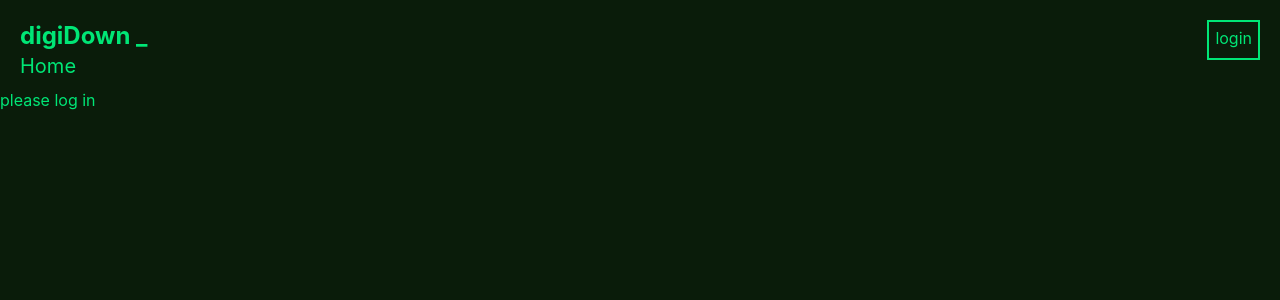
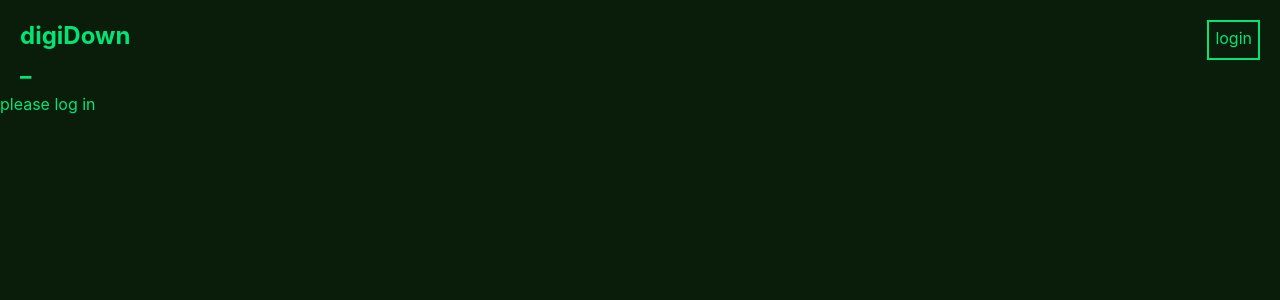
Before and after one commit to lucywho/digiDown, a Next.js app: page /setup in a window 1280 px wide. Shown: the top 300 px of the page. Built offline with nearby package versions, Linux system fonts and the light colour scheme; no server answers.

Commit message:
cleans up header styling and condit buttons

```diff
--- a/components/Heading.js
+++ b/components/Heading.js
@@ -28,38 +28,48 @@ export default function Heading() {
                 <link rel="icon" href="./digid.ico" />
             </Head>
 
-            <header className="min-h-14 flex pt-5 px-5 pb-2">
+            <header className="min-h-14 flex pt-5 px-5 pb-2 border-b-green-500">
                 <div className="text-xl">
                     <p className="font-bold text-2xl">
                         digiDown<span className="blink"> _</span>
                     </p>
-                    {router.asPath === "/" ? (
-                        <p>Welcome</p>
-                    ) : (
-                        <Link href={`/`}>
-                            <a className="hover:underline hover:text-amber-400">
-                                Home
-                            </a>
-                        </Link>
+                </div>
+                <div className="flex flex-row items-center justify-center w-full">
+                    {router.asPath === "/" && (
+                        <p className="text-amber-400 text-xl font-bold">
+                            welcome
+                        </p>
+                    )}
+
+                    {router.asPath === "/dashboard" && (
+                        <p className="text-amber-400 text-xl font-bold uppercase">
+                            dashboard
+                        </p>
                     )}
                 </div>
 
                 <div className="grow ml-10 -mt-1"></div>
 
-                {session &&
-                    (router.asPath === "/dashboard" ? (
+                {session && router.asPath !== "/dashboard" && (
+                    <Link href={`/dashboard`}>
                         <a className="flex">
-                            <p className="mr-3 font-bold">Dashboard</p>
+                            <p className="button max-h-10 mr-3 hover:underline hover:text-amber-400">
+                                dashboard
+                            </p>
                         </a>
-                    ) : (
-                        <Link href={`/dashboard`}>
-                            <a className="flex">
-                                <p className="mr-3 hover:underline hover:text-amber-400">
-                                    Dashboard
-                                </p>
-                            </a>
-                        </Link>
-                    ))}
+                    </Link>
+                )}
+
+                {session && router.asPath !== "/" && (
+                    <Link href={`/`}>
+                        <a className="flex">
+                            <p className="button max-h-10 mr-3 hover:underline hover:text-amber-400">
+                                home
+                            </p>
+                        </a>
+                    </Link>
+                )}
+
                 <a
                     className="button max-h-10"
                     href={session ? "/api/auth/signout" : "/api/auth/signin"}
--- a/pages/dashboard/index.js
+++ b/pages/dashboard/index.js
@@ -24,15 +24,15 @@ export default function Dashboard({ products }) {
 
     return (
         <div>
-            <h1 className="flex justify-center mt-5 text-xl">Dashboard</h1>
-
-            <div className="flex justify-center my-5 ">
+            <div className="flex justify-end  mr-5">
                 <Link href={`/dashboard/new`}>
-                    <p className="button text-xl p-2">create a new product</p>
+                    <p className="button text-sm p-2 border-amber-400">
+                        create a new product
+                    </p>
                 </Link>
             </div>
 
-            <div className="flex justify-center mt-5 pt-5 font-bold text-amber-500 uppercase w-full border-t-2 border-green-500 ">
+            <div className="flex justify-center mt-5 pt-5 font-bold text-amber-500 uppercase w-full">
                 your listed products
             </div>
             <div className="flex flex-col content-center justify-between w-2/3 mx-auto mt-5">
@@ -46,11 +46,13 @@ export default function Dashboard({ products }) {
                                 <img
                                     src={product.image}
                                     className="w-14 h-14 basis-1/10"
+                                    alt="product image"
                                 />
                             ) : (
                                 <img
                                     src="/digid.ico"
                                     className="w-14 h-14 basis-1/10 border border-green-400 rounded-full"
+                                    alt="default icon"
                                 />
                             )}
                             <p className="basis-3/10 font-bold">
@@ -72,6 +74,11 @@ export default function Dashboard({ products }) {
                                     Edit
                                 </a>
                             </Link>
+                            <Link href={`/product/${product.id}`}>
+                                <a className="button h-fit uppercase basis-1/10">
+                                    View
+                                </a>
+                            </Link>
                         </div>
                     ))}
             </div>
--- a/pages/dashboard/new.js
+++ b/pages/dashboard/new.js
@@ -26,7 +26,7 @@ export default function NewProduct() {
     return (
         <div>
             <h1 className="flex justify-center text-2xl font-bold text-amber-400">
-                Add a new product
+                add a new product
             </h1>
 
             <div className="flex justify-center">
```
